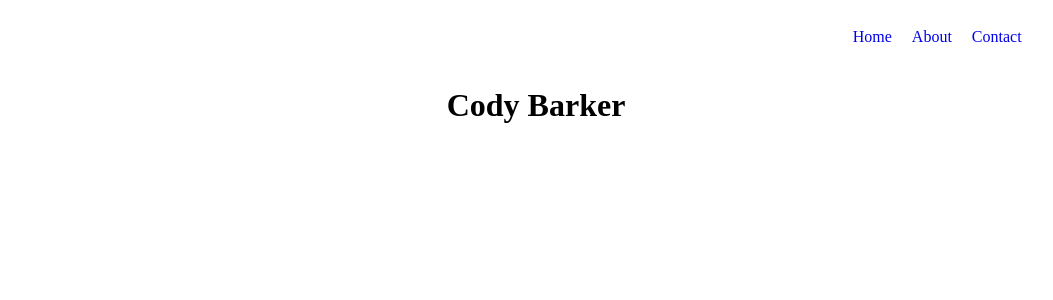
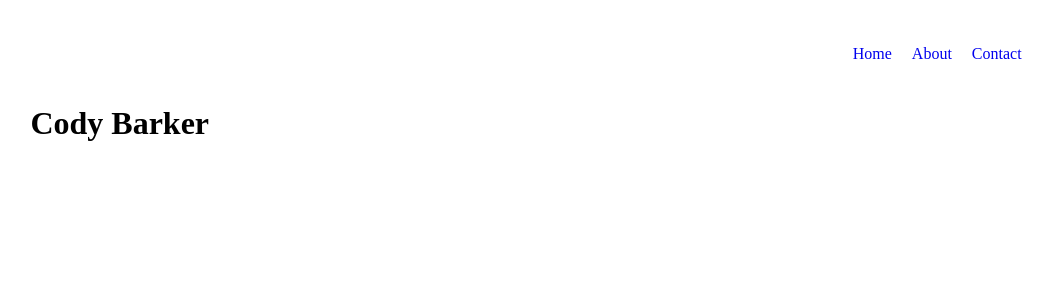
Before and after one commit to cody-barker/portfolio-website, a JavaScript app: page / in a window 1280 px wide. Shown: the top 300 px of the page, without its empty margins (104-1157 px from the left). Built offline with nearby package versions, Linux system fonts and the light colour scheme; the HTML template or start-up script is replaced by a standard one.

Commit message:
style margins on main

```diff
--- a/src/styles/App.css
+++ b/src/styles/App.css
@@ -1,12 +1,18 @@
 .App {
   text-align: center;
+}
+
+main {
+  margin-left: 10%;
+  margin-right: 10%;
+  margin-top: 2%;
+  margin-bottom: 2%;
 }
 
 nav {
   display: flex;
   justify-content: flex-end;
   padding: 10px;
-  margin-right: 10%;
 }
 
 .nav-link{
@@ -16,8 +22,8 @@ nav {
 
 .container {
   display: flex;
-  justify-content: center;
-  align-items: center;
+  justify-content: flex-start;
+  align-items: flex-start;
   flex-flow: column wrap;
 }
 
```
